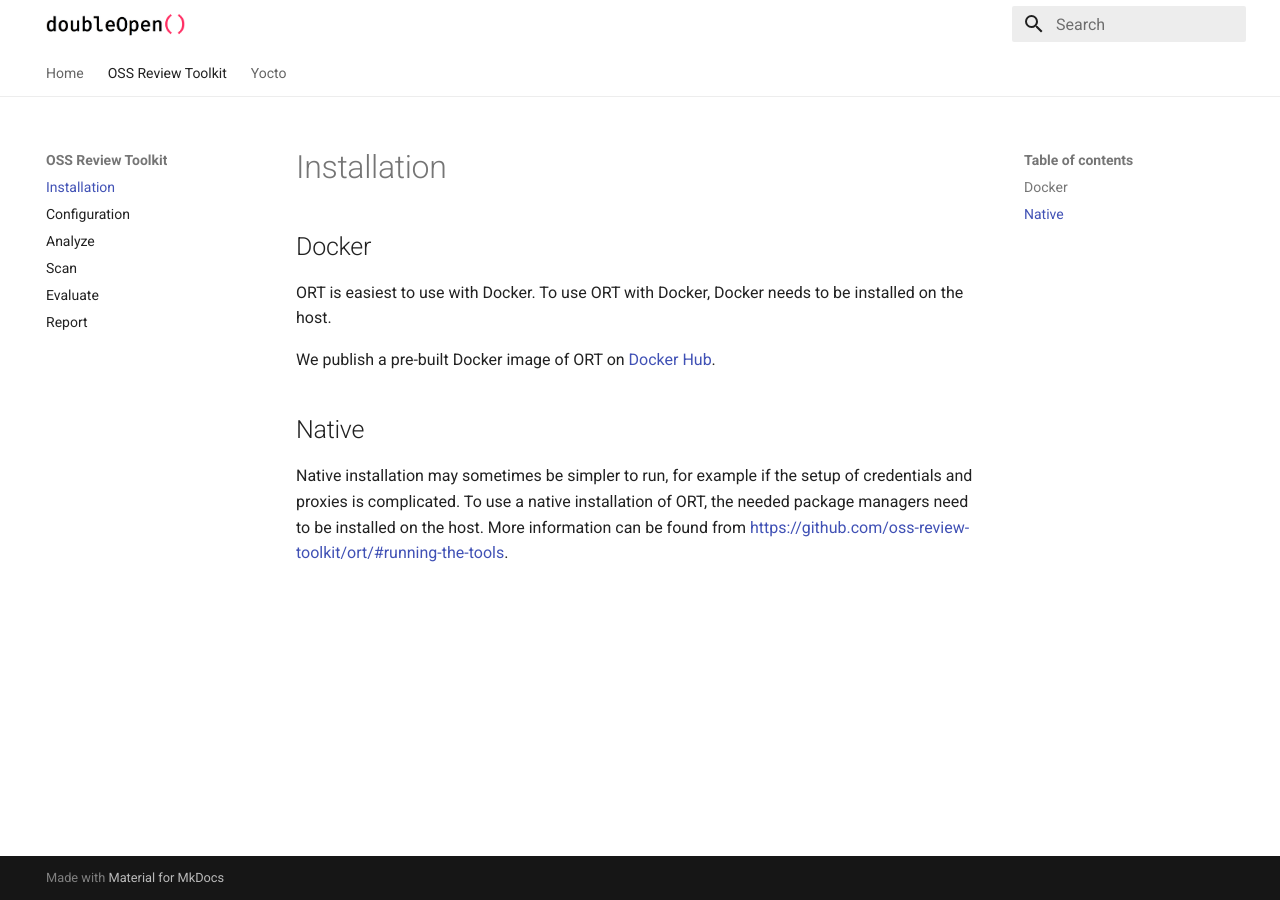
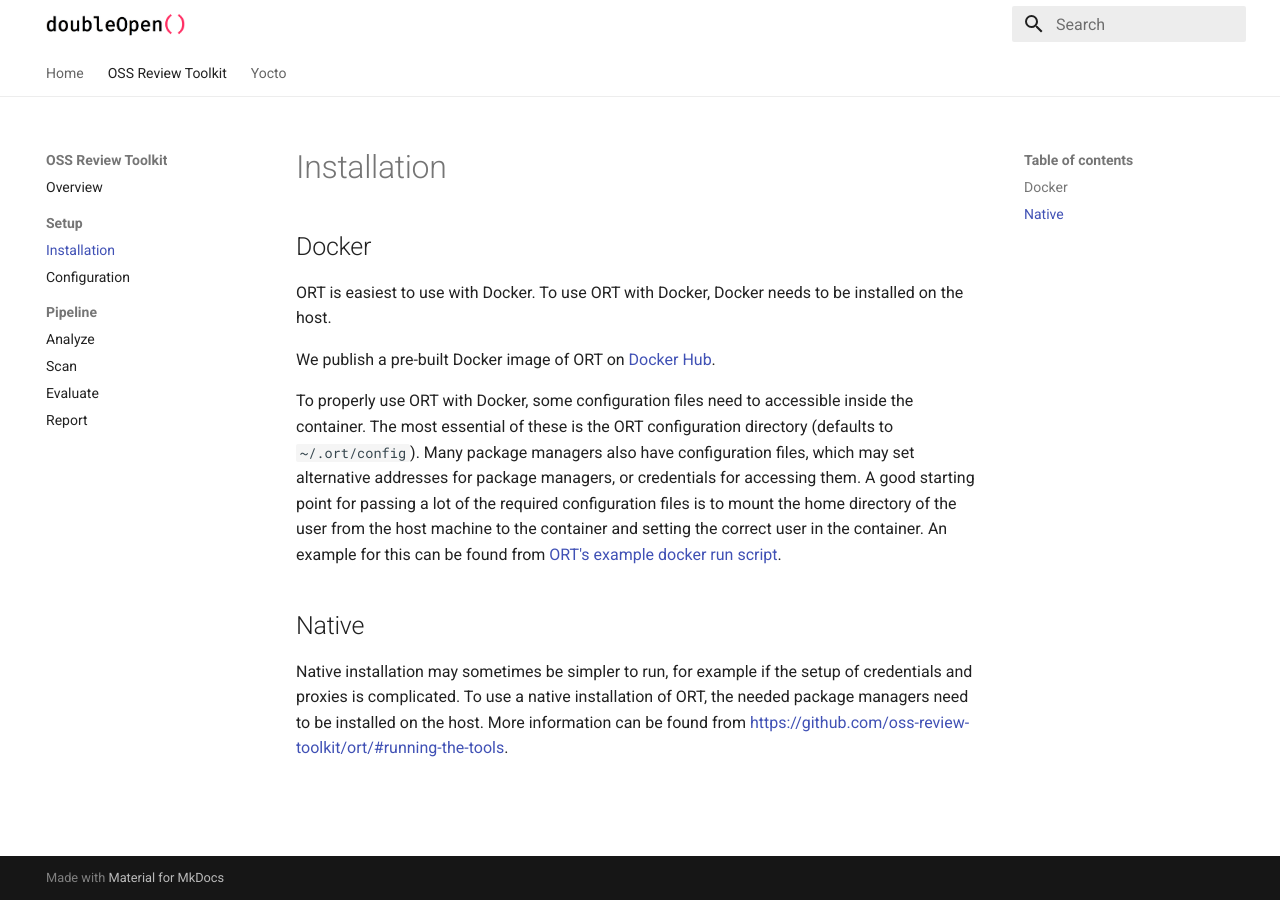
Before and after one commit to doubleopen-project/doubleopen-project.github.io, an MkDocs documentation site: the page built from docs/ort/installation.md, in a window 1280 px wide. Built offline with MkDocs 1.6.1 and Material for MkDocs 9.7.7, drawn with Linux system fonts in a browser that asks for light colours.

Commit message:
add more ORT documentation

```diff
--- a/docs/ort/installation.md
+++ b/docs/ort/installation.md
@@ -7,6 +7,15 @@
 We publish a pre-built Docker image of ORT on [Docker
 Hub](https://hub.docker.com/repository/docker/doubleopen/ort).
 
+To properly use ORT with Docker, some configuration files need to accessible inside the container.
+The most essential of these is the ORT configuration directory (defaults to `~/.ort/config`). Many
+package managers also have configuration files, which may set alternative addresses for package
+managers, or credentials for accessing them. A good starting point for passing a lot of the required
+configuration files is to mount the home directory of the user from the host machine to the
+container and setting the correct user in the container. An example for this can be found from
+[ORT's example docker run
+script](https://github.com/oss-review-toolkit/ort/blob/main/scripts/docker_run.sh).
+
 ## Native
 
 Native installation may sometimes be simpler to run, for example if the setup
--- a/mkdocs.yml
+++ b/mkdocs.yml
@@ -18,12 +18,15 @@
 nav:
   - Home: index.md
   - OSS Review Toolkit:
-    - ort/installation.md
-    - ort/configuration.md
-    - ort/analyze.md
-    - ort/scan.md
-    - ort/evaluate.md
-    - ort/report.md
+    - ort/overview.md
+    - Setup:
+      - ort/installation.md
+      - ort/configuration.md
+    - Pipeline:
+      - ort/analyze.md
+      - ort/scan.md
+      - ort/evaluate.md
+      - ort/report.md
   - Yocto:
     - yocto/index.md
     - yocto/tldr.md
```
Also changed, not shown: docs/ort/analyze.md (+6 -1 lines), docs/ort/overview.md (added, +13 -0 lines).
